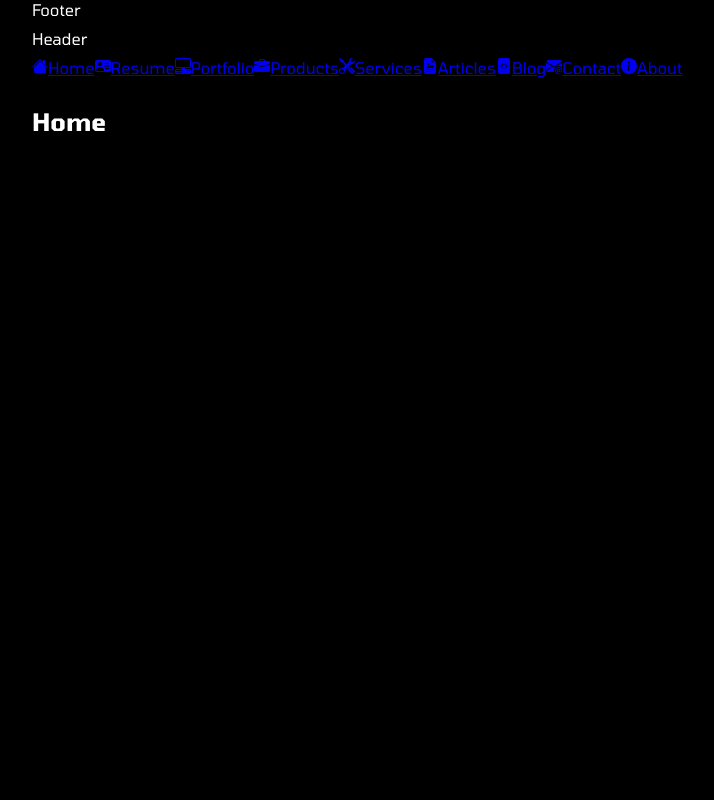
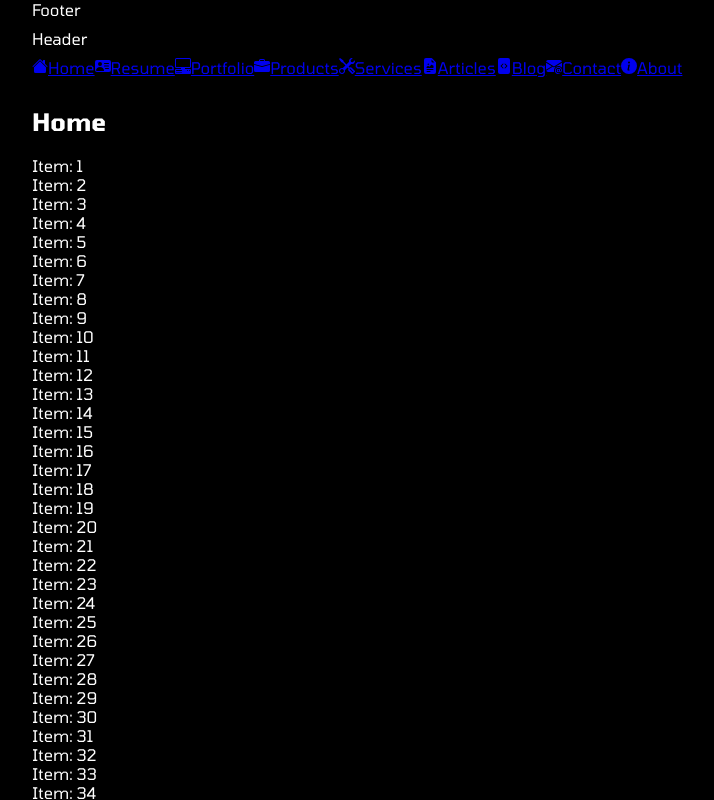
Before and after one commit to mineot/mercurius, a Vue app: page / in a window 1280 px wide. Shown: the whole page, without its empty margins (224-938 px from the left). Built offline with nearby package versions, Linux system fonts and the light colour scheme.

Commit message:
usevue - implement scrollbar and some configurations

```diff
--- a/src/main.scss
+++ b/src/main.scss
@@ -134,22 +134,66 @@
   font-family: "Tomorrow", sans-serif;
 }
 
-body {
+@mixin body-mixin {
   padding: 0;
   margin: 0;
   width: 100vw;
   height: 100vh;
+  overflow: hidden;
   background-color: colors.$background;
   color: colors.$text;
 
   display: flex;
   flex-direction: row;
 
+  @include mix.responsive-mixin(
+    $large: (),
+    $medium: (),
+    $small: (
+      "overflow-y": auto,
+      "overflow-x": hidden,
+    )
+  );
+}
+
+@mixin section-mixin {
+  flex: 1;
+  display: flex;
+  flex-direction: column;
+  gap: vars.$gap;
+
+  @include mix.responsive-mixin(
+    $large: (
+      "padding": vars.$padding-large,
+    ),
+    $medium: (
+      "padding": vars.$padding-medium,
+    ),
+    $small: (
+      "padding": vars.$padding-small,
+    )
+  );
+}
+
+@mixin main-mixin {
+  @include mix.responsive-mixin(
+    $large: (
+      "overflow-y": auto,
+      "flex": 1,
+    ),
+    $medium: (
+      "overflow-y": auto,
+      "flex": 1,
+    ),
+    $small: ()
+  );
+}
+
+body {
+  @include body-mixin;
+
   > section {
-    flex: 1;
-    display: flex;
-    flex-direction: column;
-    gap: vars.$gap;
+    @include section-mixin;
 
     > footer,
     header,
@@ -158,19 +202,33 @@ body {
     }
 
     > main {
-      flex: 1;
+      @include main-mixin;
     }
-
-    @include mix.responsive-mixin(
-      $large: (
-        "padding": 0 20%,
-      ),
-      $medium: (
-        "padding": 0 10%,
-      ),
-      $small: (
-        "padding": 0 10px,
-      )
-    );
   }
 }
+
+::-webkit-scrollbar {
+  width: vars.$scrollbar-size;
+  height: vars.$scrollbar-size;
+}
+
+::-webkit-scrollbar-track {
+  background: vars.$scrollbar-color;
+  border-radius: 0px;
+}
+
+::-webkit-scrollbar-thumb {
+  background: vars.$scrollbar-bar;
+  border-radius: 0px;
+  border: 1px solid vars.$scrollbar-color;
+  cursor: ns-resize;
+}
+
+::-webkit-scrollbar-thumb:hover {
+  background: vars.$scrollbar-bar-hover;
+}
+
+.scrollable {
+  scrollbar-width: thin;
+  scrollbar-color: vars.$scrollbar-bar-hover vars.$scrollbar-color;
+}
--- a/src/styles/_variables.scss
+++ b/src/styles/_variables.scss
@@ -1,8 +1,20 @@
+@use "@/styles/colors" as colors;
+@use "sass:color";
+
 $screen-medium: 768px;
 $screen-small: 576px;
+
+$padding-large: 0 20%;
+$padding-medium: 0 10%;
+$padding-small: 0 10px;
 
 $border-width: 1px;
 $border-style: solid;
 $border-positions: ("top", "right", "bottom", "left");
 
+$scrollbar-size: 8px;
+$scrollbar-color: colors.$background;
+$scrollbar-bar: colors.$text;
+$scrollbar-bar-hover: color.adjust($scrollbar-bar, $lightness: -35%);
+
 $gap: 10px;
--- a/src/views/HomeView.vue
+++ b/src/views/HomeView.vue
@@ -1,5 +1,8 @@
 <template>
   <app-layout>
     <h1>Home</h1>
+    <div v-for="i in 1000" v-bind:key="i">
+      {{ `Item: ${i}` }}
+    </div>
   </app-layout>
 </template>
```
